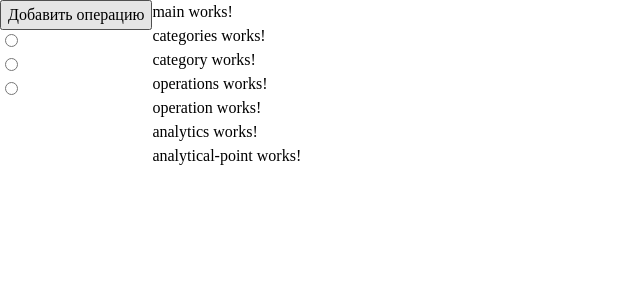
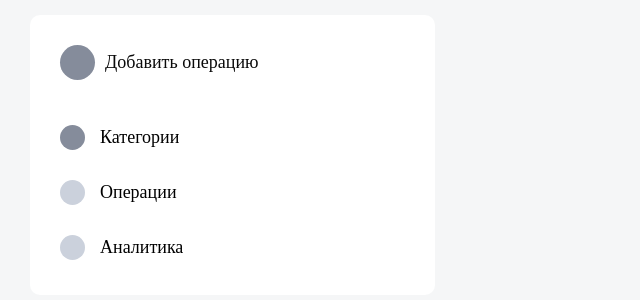
Before and after one commit to DanilBezrukov/financial-tracker, an Angular app: page / in a window 1280 px wide. Shown: the top 300 px of the page, without its empty margins (0-640 px from the left). Built offline with nearby package versions, Linux system fonts and the light colour scheme.

Commit message:
Стили sidebar, логика смены разделов

```diff
--- a/src/app/app.component.html
+++ b/src/app/app.component.html
@@ -1,4 +1,4 @@
 <div class="app-wrapper">
-    <app-sidebar></app-sidebar>
-    <app-main></app-main>
+    <app-sidebar [(currentSection)]="currentSection" ></app-sidebar>
+    <!-- <app-main [currentSection]="currentSection" ></app-main> -->
 </div>
--- a/src/app/app.component.scss
+++ b/src/app/app.component.scss
@@ -1,3 +1,7 @@
 .app-wrapper {
     display: flex;
+    gap: 30px;
+    height: 100%;
+    background-color: #F5F6F7;
+    padding: 15px 30px;
 }
--- a/src/app/app.component.ts
+++ b/src/app/app.component.ts
@@ -11,5 +11,5 @@ import { SidebarComponent } from './sidebar/sidebar.component'
     styleUrl: './app.component.scss'
 })
 export class AppComponent {
-    title = 'Financial-tracker';
+    protected currentSection: string = 'categories' // operations, analytics
 }
--- a/src/app/app.config.ts
+++ b/src/app/app.config.ts
@@ -4,5 +4,5 @@ import { provideRouter } from '@angular/router';
 import { routes } from './app.routes';
 
 export const appConfig: ApplicationConfig = {
-  providers: [provideRouter(routes)]
+    providers: [provideRouter(routes)]
 };
--- a/src/app/sidebar/item-menu/item-menu.component.html
+++ b/src/app/sidebar/item-menu/item-menu.component.html
@@ -1,7 +1,5 @@
-<label>
-    <input [value]="value" name="item-menu" type="radio">
-    <div>
-        <span></span>
-        <span></span>
-    </div>
+<label class="item-menu">
+    <input class="item-menu__input" [value]="value" name="item-menu" type="radio" [checked]="checked">
+    <div class="item-menu__icon"></div>
+    <div class="item-menu__title"> <ng-content></ng-content> </div>
 </label>
--- a/src/app/sidebar/item-menu/item-menu.component.scss
+++ b/src/app/sidebar/item-menu/item-menu.component.scss
@@ -0,0 +1,33 @@
+.item-menu {
+    cursor: pointer;
+    display: flex;
+    align-items: center;
+    gap: 15px;
+    width: 100%;
+    height: 55px;
+    padding-left: 10px;
+    border-radius: 5px;
+    transition: background-color 150ms;
+    &:hover {
+        background-color: #EAEFF6;
+    }
+}
+.item-menu__input {
+    display: none;
+    &:checked ~ .item-menu__icon {
+        background-color: #858C9B;
+    }
+}
+.item-menu__icon {
+    height: 25px;
+    width: 25px;
+    background-color: #CBD1DC;
+    border-radius: 50%;
+}
+
+.item-menu__title {
+    font-size: 18px;
+    font-style: normal;
+    font-weight: 400;
+    line-height: normal;
+}
--- a/src/app/sidebar/item-menu/item-menu.component.ts
+++ b/src/app/sidebar/item-menu/item-menu.component.ts
@@ -9,4 +9,5 @@ import { Component, Input } from '@angular/core';
 })
 export class ItemMenuComponent {
     @Input( { required: true } ) value:string = '';
+    @Input() checked: boolean = false
 }
--- a/src/app/sidebar/sidebar.component.html
+++ b/src/app/sidebar/sidebar.component.html
@@ -1,11 +1,14 @@
-<section>
-    <div>
-        <button>Добавить операцию</button>
+<section class="sidebar-wrapper">
+    <div class="sidebar">
+        <button class="addOperation-btn">
+            <span class="addOperation-btn__lable"></span>
+            <span class="addOperation-btn__title">Добавить операцию</span>
+        </button>
 
-        <nav (click)="changeCurrentSection( $event )">
-            <app-item-menu value="categories"></app-item-menu>
-            <app-item-menu value="operations"></app-item-menu>
-            <app-item-menu value="analytics"></app-item-menu>
+        <nav (change)="changeCurrentSection( $event )">
+            <app-item-menu [checked]="true" value="categories">Категории</app-item-menu>
+            <app-item-menu value="operations">Операции</app-item-menu>
+            <app-item-menu value="analytics">Аналитика</app-item-menu>
         </nav>
     </div>
 </section>
--- a/src/app/sidebar/sidebar.component.scss
+++ b/src/app/sidebar/sidebar.component.scss
@@ -0,0 +1,41 @@
+.sidebar-wrapper {
+    width: 405px;
+    height: 100%;
+}
+.sidebar {
+    display: flex;
+    flex-direction: column;
+    gap: 20px;
+    padding: 20px;
+    border-radius: 10px;
+    background-color: #fff;
+}
+.addOperation-btn {
+    cursor: pointer;
+    display: inline-flex;
+    align-items: center;
+    gap: 10px;
+    width: 100%;
+    height: 55px;
+    padding-left: 10px;
+    background: none;
+    border: none;
+    border-radius: 5px;
+    transition: background-color 150ms;
+    &:hover {
+        background-color: #F4F7FA;
+    }
+}
+.addOperation-btn__lable{
+    width: 35px;
+    height: 35px;
+    background-color: #858C9B;
+    border-radius: 50%;
+}
+.addOperation-btn__title{
+    color: #0A0A0A;
+    font-size: 18px;
+    font-style: normal;
+    font-weight: 500;
+    line-height: normal;
+}
--- a/src/app/sidebar/sidebar.component.ts
+++ b/src/app/sidebar/sidebar.component.ts
@@ -1,4 +1,4 @@
-import { Component } from '@angular/core';
+import { Component, EventEmitter, Input, Output } from '@angular/core';
 import { ItemMenuComponent } from './item-menu/item-menu.component'
 
 @Component({
@@ -9,10 +9,12 @@ import { ItemMenuComponent } from './item-menu/item-menu.component'
     styleUrl: './sidebar.component.scss'
 })
 export class SidebarComponent {
-    protected currentSection: string = 'categories' // operations, analytics
+    @Input() currentSection?: string;
+    @Output() currentSectionChange = new EventEmitter<String>();
 
-    protected changeCurrentSection( event: any ) {
-        const inputValue = event.target.value
-        console.log( "changeCurrentSection", inputValue )
+    protected changeCurrentSection( event: Event ) {
+        const inputValue = ( event.target as HTMLInputElement ).value
+        this.currentSection = inputValue
+        this.currentSectionChange.emit( this.currentSection )
     }
 }
--- a/src/styles.scss
+++ b/src/styles.scss
@@ -34,7 +34,7 @@ ol[role='list'] {
 
 /* Set core body defaults */
 body {
-    min-height: 100vh;
+    height: 100vh;
     line-height: 1.5;
 }
 
```
